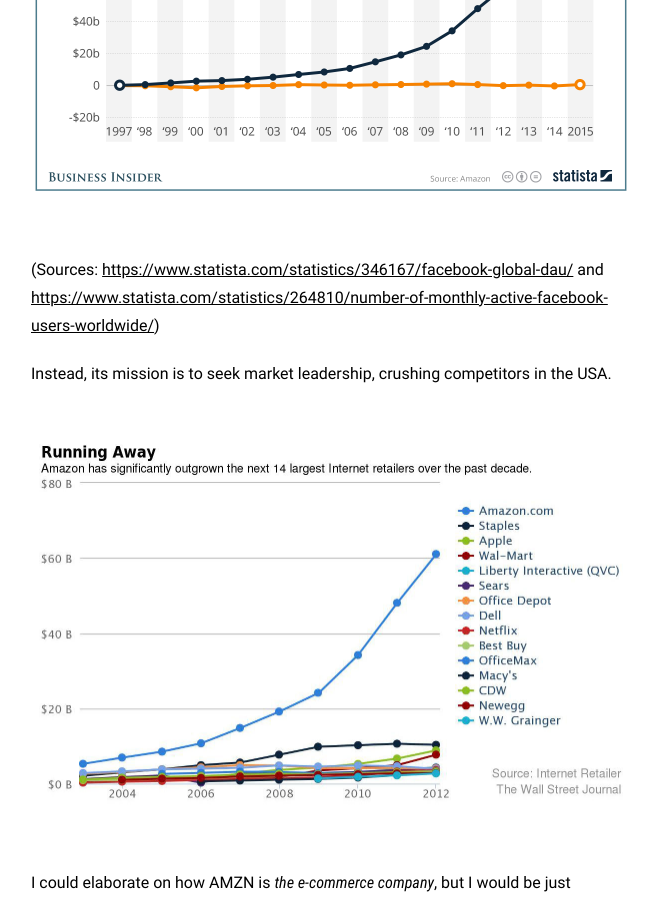
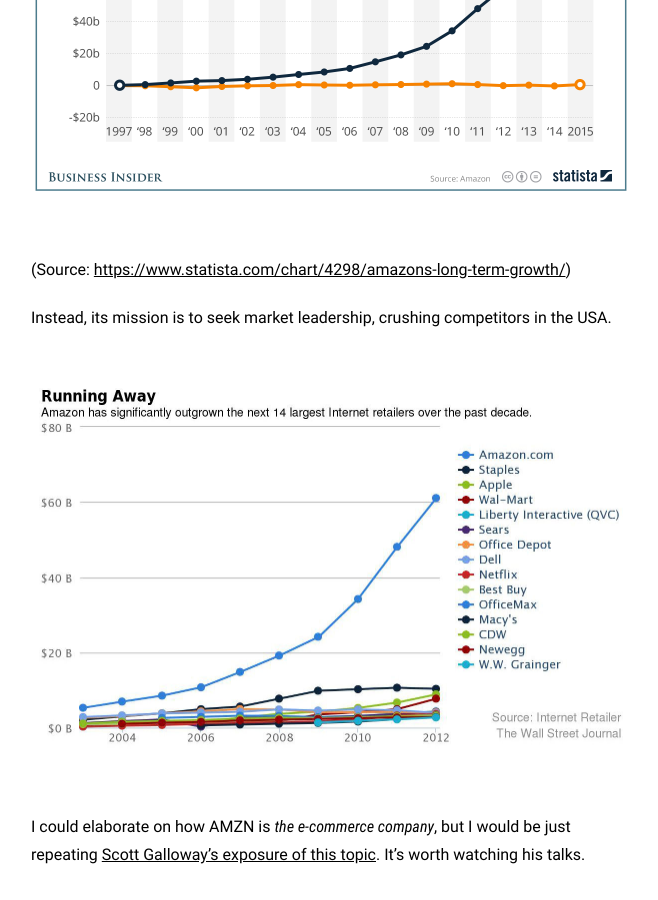
Before and after one commit to staltz/staltz.com, a Jekyll site: the page built from _posts/2017-10-30-the-web-began-dying-in-2014-heres-how.md, in a window 1280 px wide and 900 px high, scrolled down 5359 px. Shown: the whole window, without its empty margins (309-967 px from the left). Built offline with Jekyll 4.4.1, drawn with Linux system fonts in a browser that asks for light colours.

Commit message:
Fix link to one source for 2014 blogpost on web dying

```diff
--- a/_posts/2017-10-30-the-web-began-dying-in-2014-heres-how.md
+++ b/_posts/2017-10-30-the-web-began-dying-in-2014-heres-how.md
@@ -52,7 +52,7 @@ AMZN does not focus on making profit.
 
 [![Amazon's Long-Term Growth](/img/amazon-profits.png)](/img/amazon-profits.png)
 
-(Sources: [https://www.statista.com/statistics/346167/facebook-global-dau/](https://www.statista.com/statistics/346167/facebook-global-dau/) and [https://www.statista.com/statistics/264810/number-of-monthly-active-facebook-users-worldwide/](https://www.statista.com/statistics/264810/number-of-monthly-active-facebook-users-worldwide/))
+(Source: [https://www.statista.com/chart/4298/amazons-long-term-growth/](https://www.statista.com/chart/4298/amazons-long-term-growth/))
 
 Instead, its mission is to seek market leadership, crushing competitors in the USA.
 
```
Also changed, not shown: 1 other file.
